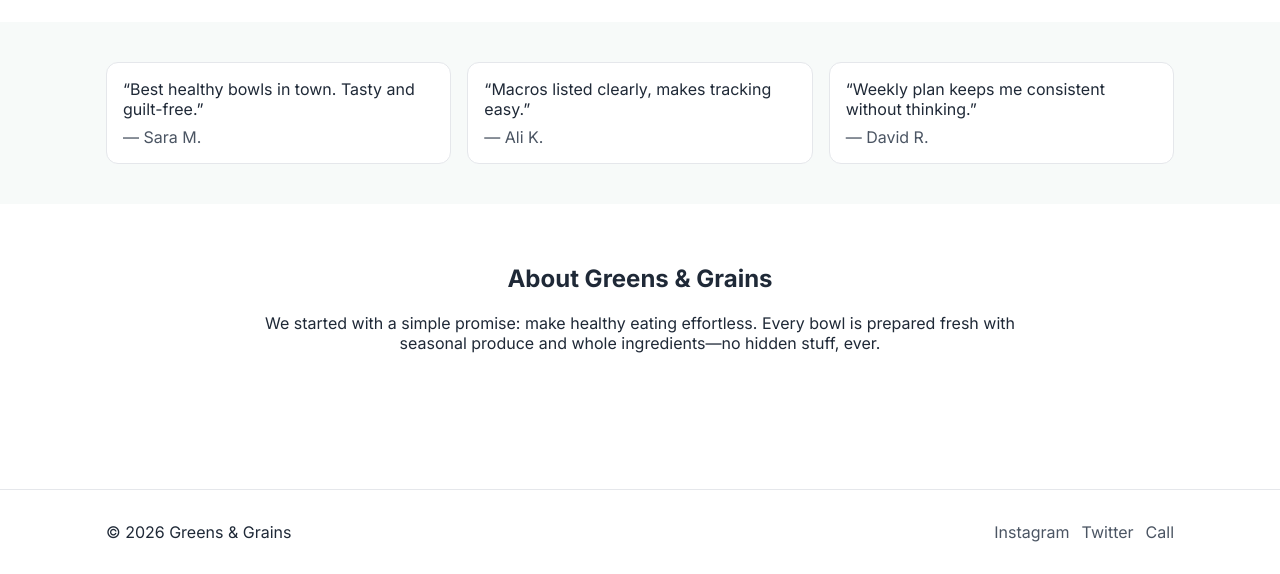
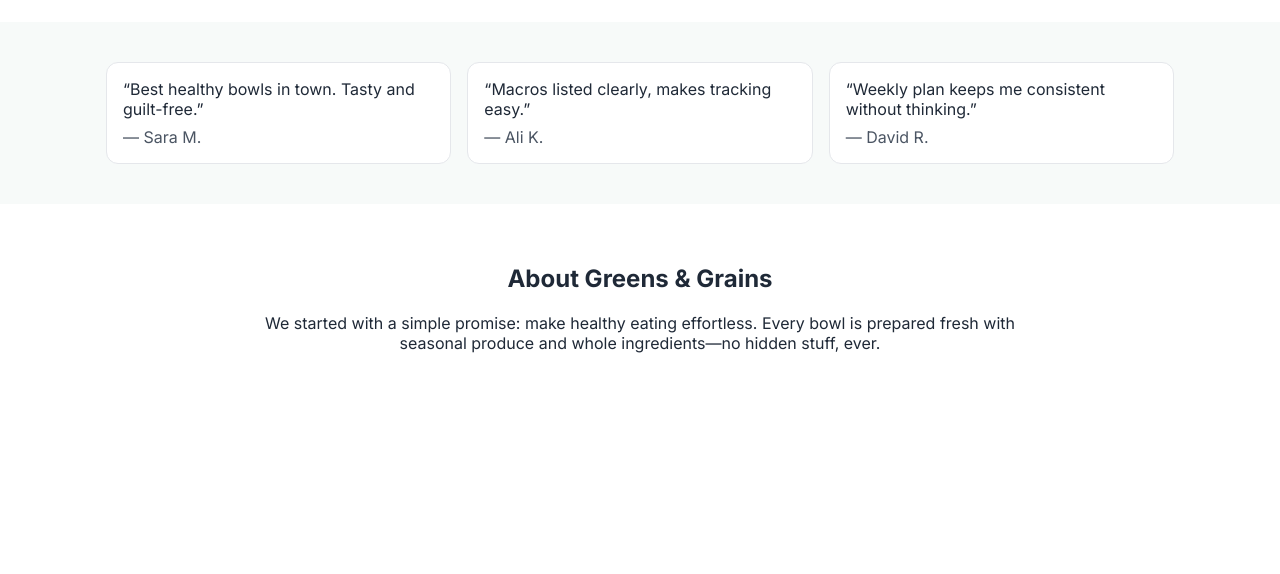
Before and after one commit to 8r4i4/Greens-Grains-Healthy-Meals, a plain HTML site: page index.html in a window 1280 px wide. Shown: the part 2759-3333 px from the top of the page. After the commit the page ends 3248 px from the top, so only its background shows below. Drawn offline with Linux system fonts and the light colour scheme.

```diff
--- a/index.html
+++ b/index.html
@@ -8,7 +8,6 @@
     <link rel="preconnect" href="https://fonts.googleapis.com">
     <link rel="preconnect" href="https://fonts.gstatic.com" crossorigin>
     <link href="https://fonts.googleapis.com/css2?family=Inter:wght@400;600;700&display=swap" rel="stylesheet">
-    <!-- Preload hero image for faster paint -->
     <link rel="preload" as="image" href="https://commons.wikimedia.org/wiki/Special:FilePath/Greek%20Salad%20from%20Thessaloniki.jpg" />
     <link rel="stylesheet" href="styles.css" />
     </head>
@@ -25,7 +24,6 @@
           <a href="#about">About</a>
           <a href="#offers">Offers</a>
         </nav>
-        <!-- Dark mode toggle using Uiverse-style switch -->
         <div class="theme-toggle" title="Dark mode">
           <label class="switch">
             <input checked="true" id="checkbox" type="checkbox" />
@@ -47,7 +45,6 @@
     </header>
 
     <main>
-      <!-- Hero -->
       <section id="hero" class="hero">
         <div class="container hero-inner">
           <div class="hero-text">
@@ -77,7 +74,6 @@
         </div>
       </section>
 
-      <!-- Features -->
       <section class="features">
         <div class="container grid-3">
           <div class="feature-card">
@@ -95,7 +91,6 @@
         </div>
       </section>
 
-      <!-- Menu -->
       <section id="menu" class="section">
         <div class="container">
           <div class="section-head">
@@ -221,7 +216,6 @@
         </div>
       </section>
 
-      <!-- Subscriptions -->
       <section id="subscriptions" class="section alt">
         <div class="container">
           <div class="section-head">
@@ -266,7 +260,6 @@
         </div>
       </section>
 
-      <!-- Contact / CTA -->
       <section id="contact" class="cta">
         <div class="container cta-inner">
           <div>
@@ -277,7 +270,6 @@
         </div>
       </section>
 
-      <!-- Map -->
       <section id="map" class="section">
         <div class="container">
           <div class="section-head">
@@ -290,7 +282,6 @@
         </div>
       </section>
 
-      <!-- Testimonials -->
       <section class="section alt">
         <div class="container testimonials">
           <figure>
@@ -308,7 +299,6 @@
         </div>
       </section>
 
-      <!-- About -->
       <section id="about" class="section">
         <div class="container about">
           <h2>About Greens & Grains</h2>
@@ -316,23 +306,10 @@
         </div>
       </section>
 
-      <!-- Offers: Current Promotions Images -->
       <section id="offers" class="section section-offers" aria-labelledby="offers-title">
       </section>
     </main>
 
-    <footer class="site-footer">
-      <div class="container footer-inner">
-        <p>© <span id="year"></span> Greens & Grains</p>
-        <div class="socials">
-          <a href="#" aria-label="Instagram">Instagram</a>
-          <a href="#" aria-label="Twitter">Twitter</a>
-          <a href="#" aria-label="Phone">Call</a>
-        </div>
-      </div>
-    </footer>
-
-    <!-- Floating WhatsApp Button -->
     <a class="whatsapp-fab" id="whatsappFab" href="#" aria-label="WhatsApp order">💬</a>
 
     <script src="app.js"></script>
```
